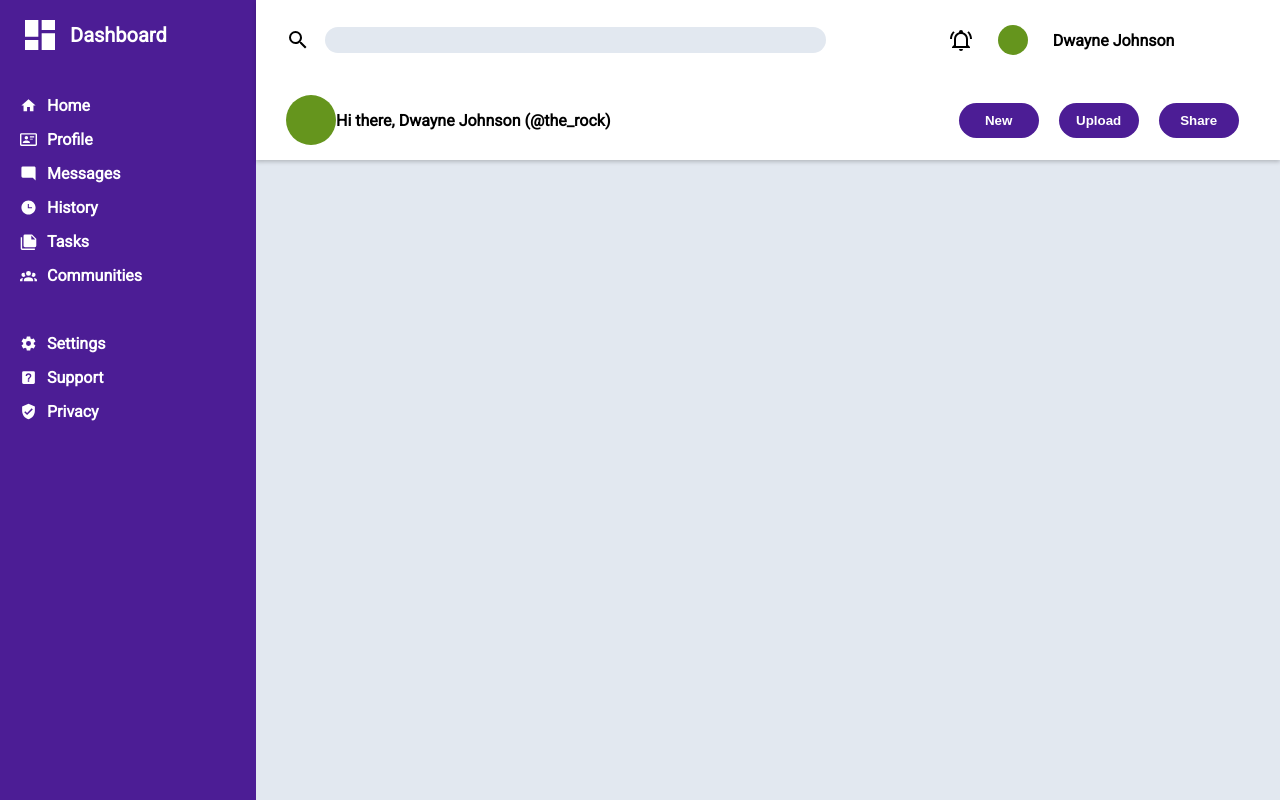
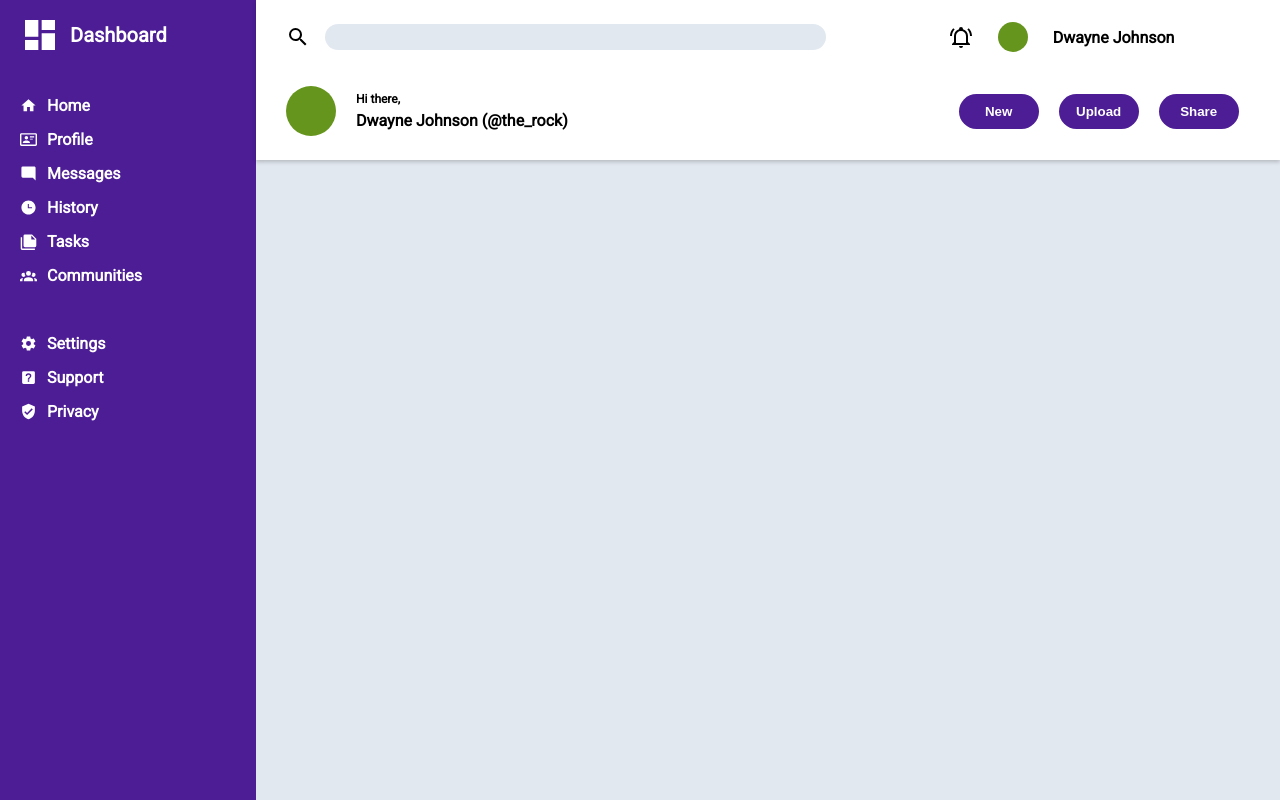
Before and after one commit to VictorFAL/odin-dashboard, a plain HTML site: page index.html in a window 1280 px wide. Drawn offline with Linux system fonts and the light colour scheme.

Commit message:
header complete

```diff
--- a/index.html
+++ b/index.html
@@ -76,7 +76,7 @@
 
             <div>
                 <img src="./icons/header/profile.jpg" class="profile">
-                <div>
+                <div id="div-handle">
                     <span>Hi there,</span>
                     <span>Dwayne Johnson (@the_rock)</span>
                 </div>
--- a/styles.css
+++ b/styles.css
@@ -61,6 +61,7 @@ body {
     grid-template-columns: 2fr 1fr;
     grid-template-rows: 1fr 1fr;
     padding-left: 30px;
+    padding-bottom: 12px;
 }
 
 #header > div {
@@ -91,6 +92,17 @@ body {
 .profile {
     width: 50px;
     border-radius: 50%;
+    margin-right: 20px;
+}
+
+#div-handle {
+    display: flex;
+    flex-direction: column;
+    gap: 5px;
+}
+
+#div-handle span:first-child {
+    font-size: 12px;
 }
 
 #header > div > button {
```
